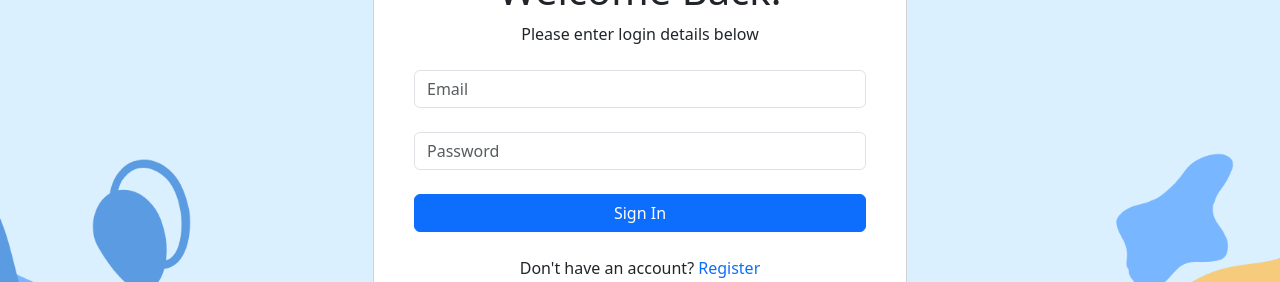
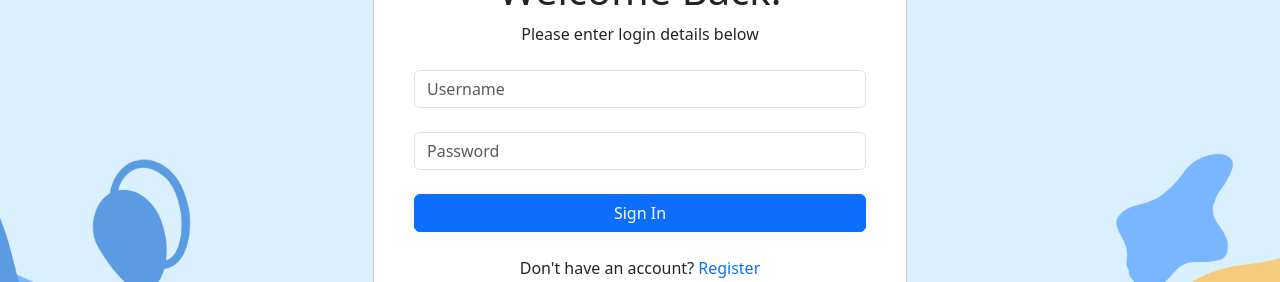
Before and after one commit to skyoon26/trove-track, a React (Vite) app in the folder trove-track-ui/: page /signin in a window 1280 px wide. Shown: the part 313-595 px from the top of the page. Built offline with nearby package versions, Linux system fonts and the light colour scheme.

Commit message:
Add state management and handleSubmit function for user login form

```diff
--- a/trove-track-ui/src/pages/SignInPage.jsx
+++ b/trove-track-ui/src/pages/SignInPage.jsx
@@ -1,7 +1,30 @@
+import React, { useState } from 'react';
 import { Container, Button, Row,  Col, Form, Card } from 'react-bootstrap';
-import { Link } from 'react-router-dom';
+import { Link, useNavigate } from 'react-router-dom';
+import { login } from '../services/authService';
 
 const SignInPage = () => {
+  const [username, setUsername] = useState('');
+  const [password, setPassword] = useState('');
+  const [error, setError] = useState('');
+  const navigate = useNavigate();
+
+  const handleSubmit = async (e) => {
+    e.preventDefault();
+    if (!username || !password) {
+      setError('Username and password are required.');
+      return;
+    }
+
+    try {
+      const data = await login(username, password);
+      localStorage.setItem('token', data.token);
+      navigate('/home');
+    } catch (err) {
+      setError(err.message || 'An error occurred. Please try again.');
+    }
+  };
+
   return (
     <>
       <Container className="d-flex align-items-center justify-content-center">
@@ -11,11 +34,14 @@ const SignInPage = () => {
               <Card.Body>
                 <h1 className="text-center">Welcome Back!</h1>
                 <p className="text-center">Please enter login details below</p>
-                <Form className="mb-4">
-                  <Form.Group className="my-4" controlId="email">
+                {error && <p className="text-danger text-center">{error}</p>}
+                <Form className="mb-4" onSubmit={handleSubmit}>
+                  <Form.Group className="my-4" controlId="username">
                     <Form.Control
-                      type="email"
-                      placeholder="Email"
+                      type="text"
+                      placeholder="Username"
+                      value={username}
+                      onChange={(e) => setUsername(e.target.value)}
                     />
                   </Form.Group>
 
@@ -23,6 +49,8 @@ const SignInPage = () => {
                     <Form.Control
                       type="password"
                       placeholder="Password"
+                      value={password}
+                      onChange={(e) => setPassword(e.target.value)}
                     />
                   </Form.Group>
                   <Button variant="primary" type="submit" className="w-100">
```
